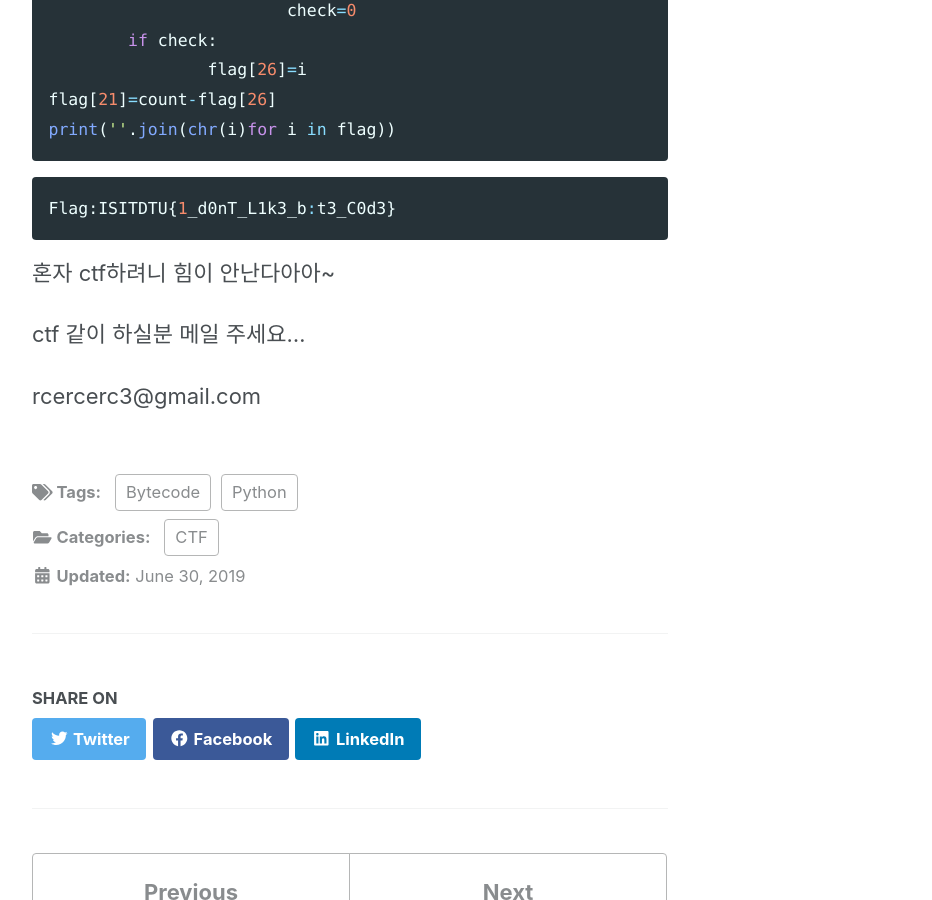
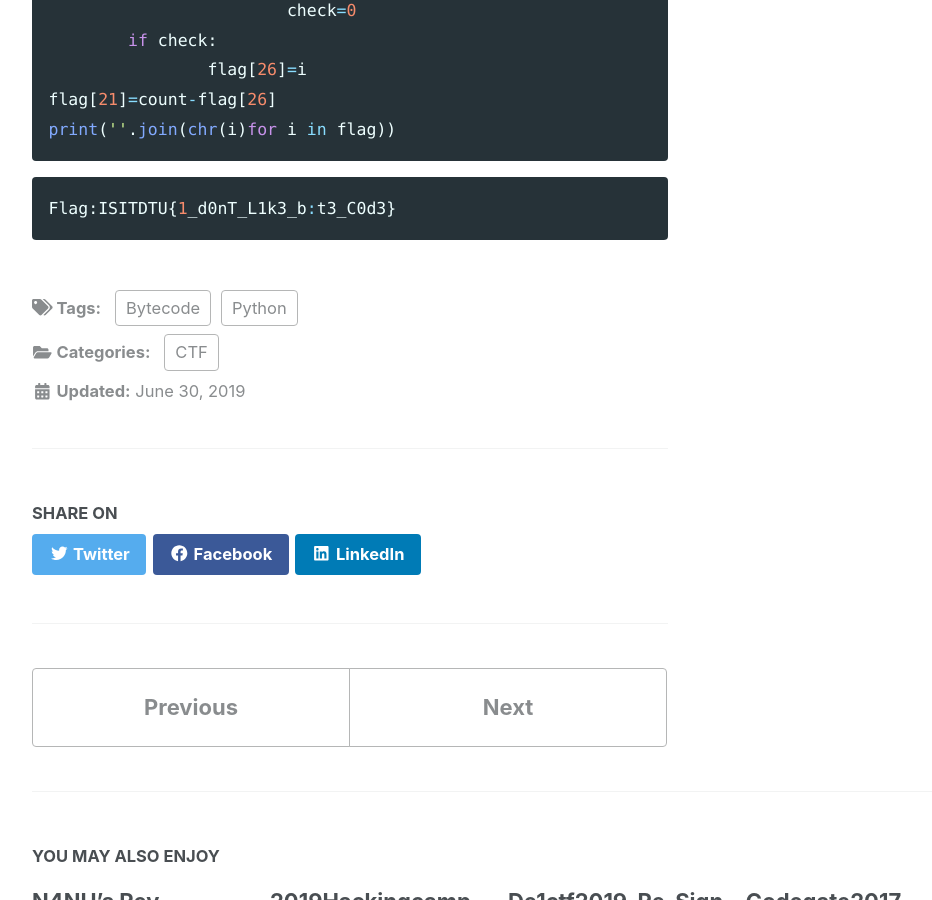
Before and after one commit to slyfizz3/slyfizz3.github.io, a Jekyll site: the page built from _posts/2019-07-01-ISITDTU-Pytecode.md, in a window 1280 px wide and 900 px high, scrolled down 7345 px. Shown: the whole window, without its empty margins (290-1222 px from the left). Built offline with Jekyll 4.4.1, drawn with Linux system fonts in a browser that asks for light colours; cached includes are drawn as plain includes; nearby versions of some CDN libraries.

Commit message:
Update 2019-07-01-ISITDTU-Pytecode.md

````diff
--- a/_posts/2019-07-01-ISITDTU-Pytecode.md
+++ b/_posts/2019-07-01-ISITDTU-Pytecode.md
@@ -261,9 +261,3 @@ print(''.join(chr(i)for i in flag))
 ```c
 Flag:ISITDTU{1_d0nT_L1k3_b:t3_C0d3}
 ```
-
-혼자 ctf하려니 힘이 안난다아아~
-
-ctf 같이 하실분 메일 주세요...
-
-rcercerc3@gmail.com
````
